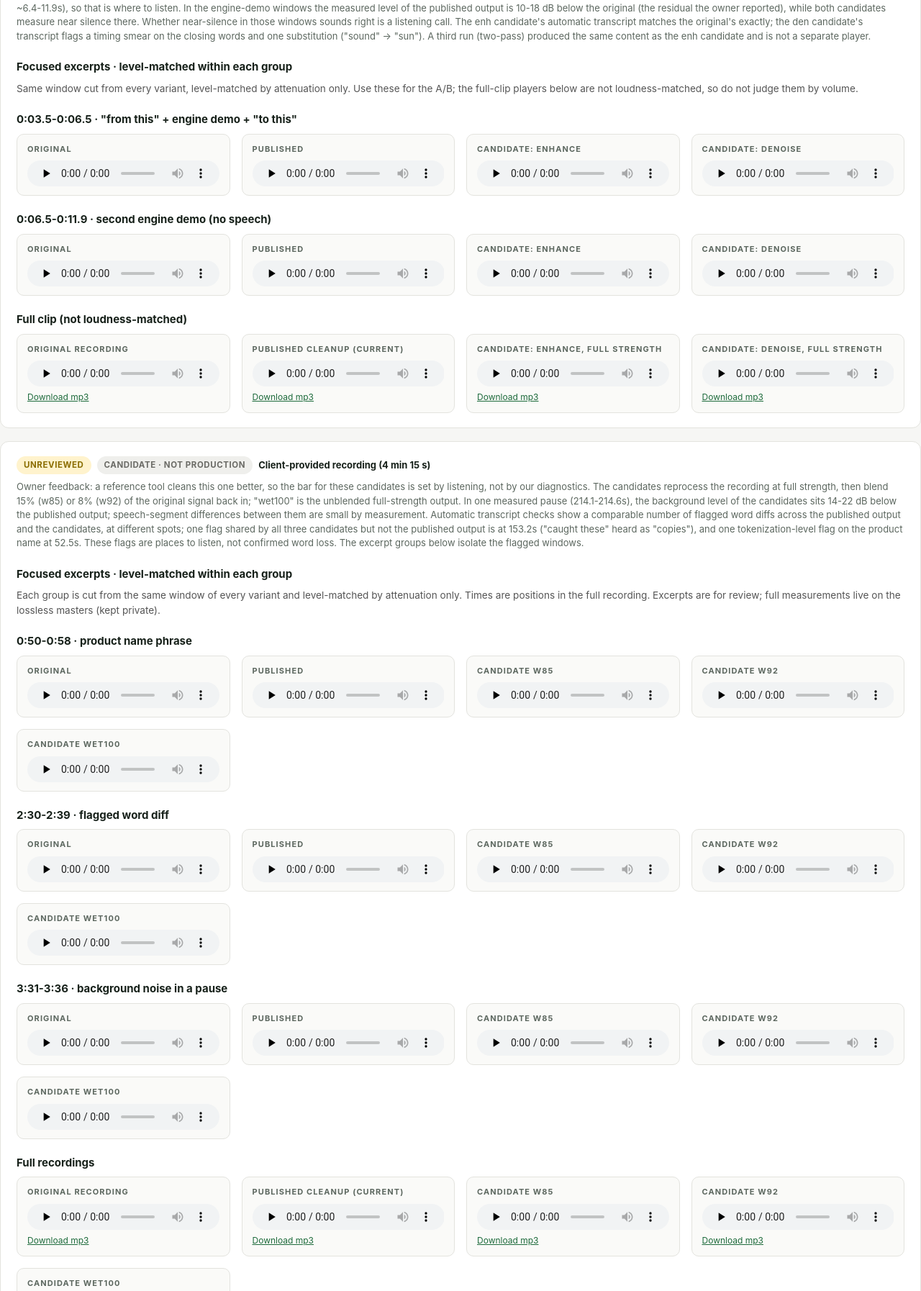
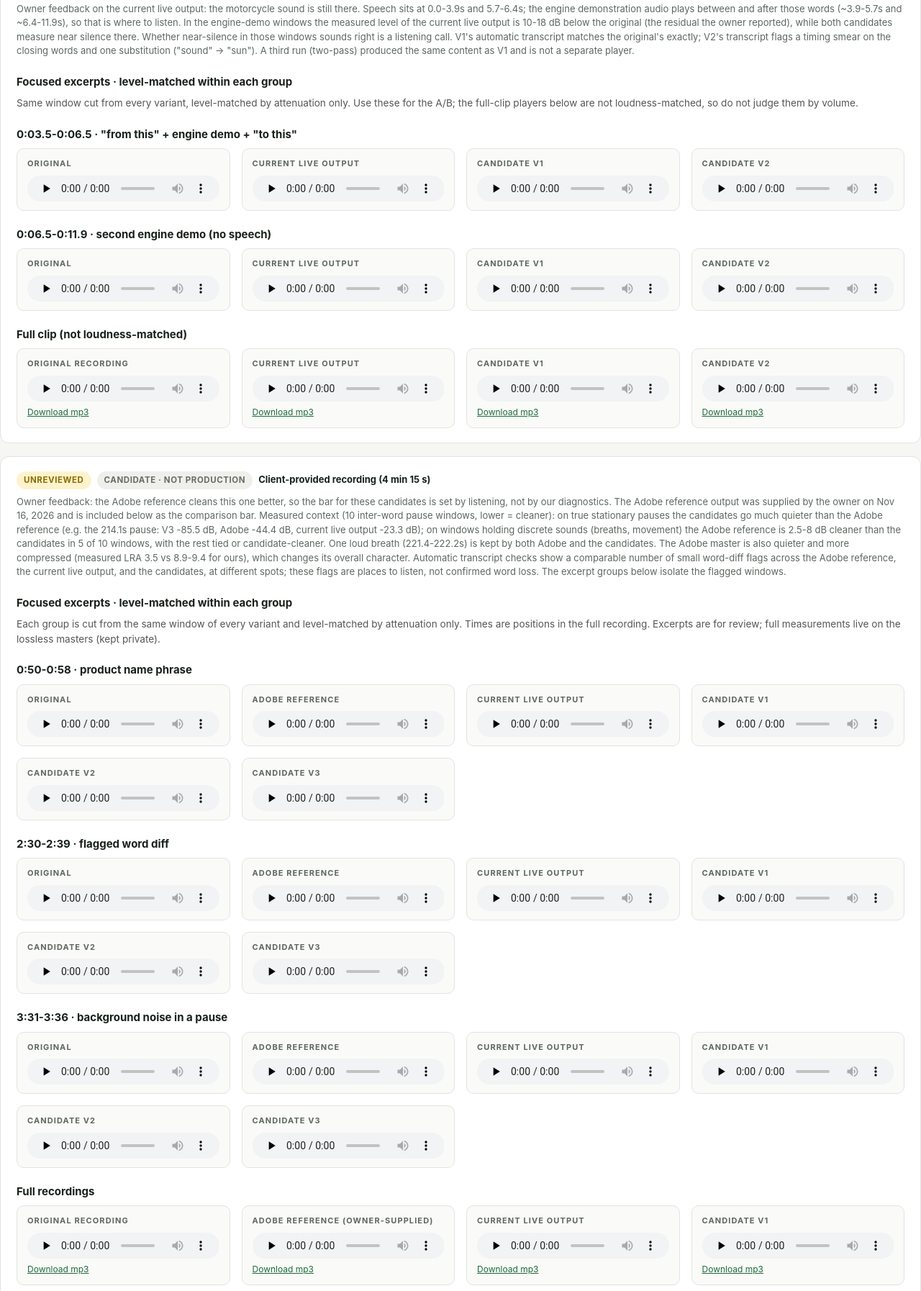
Before and after one commit to advayc/auk-production-backend, a plain HTML site: page docs/129-enhancement-candidates-unreviewed.html in a window 1280 px wide. Shown: the part 429-2223 px from the top of the page at 72% size. Drawn offline with Linux system fonts and the light colour scheme.

Commit message:
site: 129 review page - V-numbered candidates, 'current live output' labels, Adobe reference on client card
Owner feedback (Nov 16): candidates renamed V1/V2/V3 with a settings footnote;
'published' terminology replaced with 'current live output'. Owner-supplied
Adobe Podcast Enhance output for the client recording added as a reference
player (full-length, as supplied) and inside all three level-matched excerpt
groups (groups re-matched, attenuation only). Measured context noted on the
card; page remains unreviewed, no parity or superiority claims.

```diff
--- a/docs/129-enhancement-candidates-unreviewed.html
+++ b/docs/129-enhancement-candidates-unreviewed.html
@@ -27,39 +27,39 @@ footer p{margin:8px 0}
 .note{font-size:.85rem;color:#555;margin:.2rem 0 .7rem}
 </style></head><body>
 <h1>Enhancement candidates &middot; unreviewed listening review</h1>
-<p class="note">Two recordings the owner gave feedback on (Nov 11, 2026), reprocessed Nov 12, 2026 with candidate settings. Each card has the original recording, the currently published output, and the new candidates. These are candidates for a listening decision, not adopted production outputs.</p>
+<p class="note">Two recordings the owner gave feedback on (Nov 11, 2026), reprocessed Nov 12, 2026 with candidate settings. Each card has the original recording, the current live output, and the candidates (named V1, V2, ... per card; exact settings in the footnote at the bottom). These are candidates for a listening decision, not adopted production outputs.</p>
 <p class="note" style="border-left:4px solid #b8860b;padding:8px 12px;"><strong>Status: unreviewed.</strong> No listening verdict exists for any candidate on this page, and no candidate is presented as an improvement. All candidates pass the pipeline's current technical checks (sample-exact duration, no clipping, level targets within the true-peak ceiling). The remaining decision is human listening.</p>
-<p class="note" style="border-left:4px solid #6b6b66;padding:8px 12px;"><strong>Comparisons and loudness:</strong> the full-length players are mastered to a -1.0 dBTP ceiling but are not loudness-matched to one another, so use them for character and artifacts, not volume. The excerpt groups below (both clips) are level-matched within each group (attenuation only, matched down to the quietest variant in that window), so loudness should not bias those A/Bs. There is no Adobe (or any third-party) reference output here: no parity or superiority claim is made or implied.</p>
+<p class="note" style="border-left:4px solid #6b6b66;padding:8px 12px;"><strong>Comparisons and loudness:</strong> the full-length players are mastered to a -1.0 dBTP ceiling but are not loudness-matched to one another, so use them for character and artifacts, not volume. The excerpt groups below (both clips) are level-matched within each group (attenuation only, matched down to the quietest variant in that window), so loudness should not bias those A/Bs. An Adobe Podcast Enhance reference, supplied by the owner on Nov 16, 2026, is included for the client recording (full-length and in each excerpt group); there is no third-party reference for the motorcycle clip. References inform listening; no parity or superiority claim is made or implied.</p>
 <p class="note" style="border-left:4px solid #6b6b66;padding:8px 12px;"><strong>Diagnostics are not quality scores:</strong> the notes on each card come from automatic speech-to-text word diffs, a speaker-similarity score, and energy measurements. They locate where to listen; they do not score how it sounds.</p>
 
 <div class="card"><div class="chead"><span class="badge a">Unreviewed</span><span class="badge y">Candidate &middot; not production</span><span class="cid">Motorcycle audio without wind noise (11.9s)</span></div>
-<div class="cdet" style="margin-bottom:12px">Owner feedback on the published output: the motorcycle sound is still there. Speech sits at 0.0-3.9s and 5.7-6.4s; the engine demonstration audio plays between and after those words (~3.9-5.7s and ~6.4-11.9s), so that is where to listen. In the engine-demo windows the measured level of the published output is 10-18 dB below the original (the residual the owner reported), while both candidates measure near silence there. Whether near-silence in those windows sounds right is a listening call. The enh candidate's automatic transcript matches the original's exactly; the den candidate's transcript flags a timing smear on the closing words and one substitution ("sound" &rarr; "sun"). A third run (two-pass) produced the same content as the enh candidate and is not a separate player.</div>
+<div class="cdet" style="margin-bottom:12px">Owner feedback on the current live output: the motorcycle sound is still there. Speech sits at 0.0-3.9s and 5.7-6.4s; the engine demonstration audio plays between and after those words (~3.9-5.7s and ~6.4-11.9s), so that is where to listen. In the engine-demo windows the measured level of the current live output is 10-18 dB below the original (the residual the owner reported), while both candidates measure near silence there. Whether near-silence in those windows sounds right is a listening call. V1's automatic transcript matches the original's exactly; V2's transcript flags a timing smear on the closing words and one substitution ("sound" &rarr; "sun"). A third run (two-pass) produced the same content as V1 and is not a separate player.</div>
 <h3>Focused excerpts &middot; level-matched within each group</h3>
 <p class="note">Same window cut from every variant, level-matched by attenuation only. Use these for the A/B; the full-clip players below are not loudness-matched, so do not judge them by volume.</p>
 <h3>0:03.5-0:06.5 &middot; "from this" + engine demo + "to this"</h3>
 <div class="players">
 <figure><figcaption>Original</figcaption><audio controls preload="none" src="129-motorcycle-excerpt-M1-from-this-to-this--source.mp3"></audio></figure>
-<figure><figcaption>Published</figcaption><audio controls preload="none" src="129-motorcycle-excerpt-M1-from-this-to-this--published.mp3"></audio></figure>
-<figure><figcaption>Candidate: enhance</figcaption><audio controls preload="none" src="129-motorcycle-excerpt-M1-from-this-to-this--enh100.mp3"></audio></figure>
-<figure><figcaption>Candidate: denoise</figcaption><audio controls preload="none" src="129-motorcycle-excerpt-M1-from-this-to-this--den100.mp3"></audio></figure>
+<figure><figcaption>Current live output</figcaption><audio controls preload="none" src="129-motorcycle-excerpt-M1-from-this-to-this--published.mp3"></audio></figure>
+<figure><figcaption>Candidate V1</figcaption><audio controls preload="none" src="129-motorcycle-excerpt-M1-from-this-to-this--enh100.mp3"></audio></figure>
+<figure><figcaption>Candidate V2</figcaption><audio controls preload="none" src="129-motorcycle-excerpt-M1-from-this-to-this--den100.mp3"></audio></figure>
 </div>
 <h3>0:06.5-0:11.9 &middot; second engine demo (no speech)</h3>
 <div class="players">
 <figure><figcaption>Original</figcaption><audio controls preload="none" src="129-motorcycle-excerpt-M2-engine-demo--source.mp3"></audio></figure>
-<figure><figcaption>Published</figcaption><audio controls preload="none" src="129-motorcycle-excerpt-M2-engine-demo--published.mp3"></audio></figure>
-<figure><figcaption>Candidate: enhance</figcaption><audio controls preload="none" src="129-motorcycle-excerpt-M2-engine-demo--enh100.mp3"></audio></figure>
-<figure><figcaption>Candidate: denoise</figcaption><audio controls preload="none" src="129-motorcycle-excerpt-M2-engine-demo--den100.mp3"></audio></figure>
+<figure><figcaption>Current live output</figcaption><audio controls preload="none" src="129-motorcycle-excerpt-M2-engine-demo--published.mp3"></audio></figure>
+<figure><figcaption>Candidate V1</figcaption><audio controls preload="none" src="129-motorcycle-excerpt-M2-engine-demo--enh100.mp3"></audio></figure>
+<figure><figcaption>Candidate V2</figcaption><audio controls preload="none" src="129-motorcycle-excerpt-M2-engine-demo--den100.mp3"></audio></figure>
 </div>
 <h3>Full clip (not loudness-matched)</h3>
 <div class="players">
 <figure><figcaption>Original recording</figcaption><audio controls preload="none" src="129-motorcycle-original.mp3"></audio><div><a href="129-motorcycle-original.mp3">Download mp3</a></div></figure>
-<figure><figcaption>Published cleanup (current)</figcaption><audio controls preload="none" src="129-motorcycle-published.mp3"></audio><div><a href="129-motorcycle-published.mp3">Download mp3</a></div></figure>
-<figure><figcaption>Candidate: enhance, full strength</figcaption><audio controls preload="none" src="129-motorcycle-candidate-enh.mp3"></audio><div><a href="129-motorcycle-candidate-enh.mp3">Download mp3</a></div></figure>
-<figure><figcaption>Candidate: denoise, full strength</figcaption><audio controls preload="none" src="129-motorcycle-candidate-den.mp3"></audio><div><a href="129-motorcycle-candidate-den.mp3">Download mp3</a></div></figure>
+<figure><figcaption>Current live output</figcaption><audio controls preload="none" src="129-motorcycle-published.mp3"></audio><div><a href="129-motorcycle-published.mp3">Download mp3</a></div></figure>
+<figure><figcaption>Candidate V1</figcaption><audio controls preload="none" src="129-motorcycle-candidate-enh.mp3"></audio><div><a href="129-motorcycle-candidate-enh.mp3">Download mp3</a></div></figure>
+<figure><figcaption>Candidate V2</figcaption><audio controls preload="none" src="129-motorcycle-candidate-den.mp3"></audio><div><a href="129-motorcycle-candidate-den.mp3">Download mp3</a></div></figure>
 </div></div>
 
 <div class="card"><div class="chead"><span class="badge a">Unreviewed</span><span class="badge y">Candidate &middot; not production</span><span class="cid">Client-provided recording (4 min 15 s)</span></div>
-<div class="cdet" style="margin-bottom:12px">Owner feedback: a reference tool cleans this one better, so the bar for these candidates is set by listening, not by our diagnostics. The candidates reprocess the recording at full strength, then blend 15% (w85) or 8% (w92) of the original signal back in; "wet100" is the unblended full-strength output. In one measured pause (214.1-214.6s), the background level of the candidates sits 14-22 dB below the published output; speech-segment differences between them are small by measurement. Automatic transcript checks show a comparable number of flagged word diffs across the published output and the candidates, at different spots; one flag shared by all three candidates but not the published output is at 153.2s ("caught these" heard as "copies"), and one tokenization-level flag on the product name at 52.5s. These flags are places to listen, not confirmed word loss. The excerpt groups below isolate the flagged windows.</div>
+<div class="cdet" style="margin-bottom:12px">Owner feedback: the Adobe reference cleans this one better, so the bar for these candidates is set by listening, not by our diagnostics. The Adobe reference output was supplied by the owner on Nov 16, 2026 and is included below as the comparison bar. Measured context (10 inter-word pause windows, lower = cleaner): on true stationary pauses the candidates go much quieter than the Adobe reference (e.g. the 214.1s pause: V3 -85.5 dB, Adobe -44.4 dB, current live output -23.3 dB); on windows holding discrete sounds (breaths, movement) the Adobe reference is 2.5-8 dB cleaner than the candidates in 5 of 10 windows, with the rest tied or candidate-cleaner. One loud breath (221.4-222.2s) is kept by both Adobe and the candidates. The Adobe master is also quieter and more compressed (measured LRA 3.5 vs 8.9-9.4 for ours), which changes its overall character. Automatic transcript checks show a comparable number of small word-diff flags across the Adobe reference, the current live output, and the candidates, at different spots; these flags are places to listen, not confirmed word loss. The excerpt groups below isolate the flagged windows.</div>
 
 <h3>Focused excerpts &middot; level-matched within each group</h3>
 <p class="note">Each group is cut from the same window of every variant and level-matched by attenuation only. Times are positions in the full recording. Excerpts are for review; full measurements live on the lossless masters (kept private).</p>
@@ -67,41 +67,45 @@ footer p{margin:8px 0}
 <h3>0:50-0:58 &middot; product name phrase</h3>
 <div class="players">
 <figure><figcaption>Original</figcaption><audio controls preload="none" src="129-client-excerpt-C1-magic-hour--source.mp3"></audio></figure>
-<figure><figcaption>Published</figcaption><audio controls preload="none" src="129-client-excerpt-C1-magic-hour--published.mp3"></audio></figure>
-<figure><figcaption>Candidate w85</figcaption><audio controls preload="none" src="129-client-excerpt-C1-magic-hour--w85.mp3"></audio></figure>
-<figure><figcaption>Candidate w92</figcaption><audio controls preload="none" src="129-client-excerpt-C1-magic-hour--w92.mp3"></audio></figure>
-<figure><figcaption>Candidate wet100</figcaption><audio controls preload="none" src="129-client-excerpt-C1-magic-hour--wet100.mp3"></audio></figure>
+<figure><figcaption>Adobe reference</figcaption><audio controls preload="none" src="129-client-excerpt-C1-magic-hour--adobe.mp3"></audio></figure>
+<figure><figcaption>Current live output</figcaption><audio controls preload="none" src="129-client-excerpt-C1-magic-hour--published.mp3"></audio></figure>
+<figure><figcaption>Candidate V1</figcaption><audio controls preload="none" src="129-client-excerpt-C1-magic-hour--w85.mp3"></audio></figure>
+<figure><figcaption>Candidate V2</figcaption><audio controls preload="none" src="129-client-excerpt-C1-magic-hour--w92.mp3"></audio></figure>
+<figure><figcaption>Candidate V3</figcaption><audio controls preload="none" src="129-client-excerpt-C1-magic-hour--wet100.mp3"></audio></figure>
 </div>
 
 <h3>2:30-2:39 &middot; flagged word diff</h3>
 <div class="players">
 <figure><figcaption>Original</figcaption><audio controls preload="none" src="129-client-excerpt-C2-caught-these--source.mp3"></audio></figure>
-<figure><figcaption>Published</figcaption><audio controls preload="none" src="129-client-excerpt-C2-caught-these--published.mp3"></audio></figure>
-<figure><figcaption>Candidate w85</figcaption><audio controls preload="none" src="129-client-excerpt-C2-caught-these--w85.mp3"></audio></figure>
-<figure><figcaption>Candidate w92</figcaption><audio controls preload="none" src="129-client-excerpt-C2-caught-these--w92.mp3"></audio></figure>
-<figure><figcaption>Candidate wet100</figcaption><audio controls preload="none" src="129-client-excerpt-C2-caught-these--wet100.mp3"></audio></figure>
+<figure><figcaption>Adobe reference</figcaption><audio controls preload="none" src="129-client-excerpt-C2-caught-these--adobe.mp3"></audio></figure>
+<figure><figcaption>Current live output</figcaption><audio controls preload="none" src="129-client-excerpt-C2-caught-these--published.mp3"></audio></figure>
+<figure><figcaption>Candidate V1</figcaption><audio controls preload="none" src="129-client-excerpt-C2-caught-these--w85.mp3"></audio></figure>
+<figure><figcaption>Candidate V2</figcaption><audio controls preload="none" src="129-client-excerpt-C2-caught-these--w92.mp3"></audio></figure>
+<figure><figcaption>Candidate V3</figcaption><audio controls preload="none" src="129-client-excerpt-C2-caught-these--wet100.mp3"></audio></figure>
 </div>
 
 <h3>3:31-3:36 &middot; background noise in a pause</h3>
 <div class="players">
 <figure><figcaption>Original</figcaption><audio controls preload="none" src="129-client-excerpt-C3-noisy-pause--source.mp3"></audio></figure>
-<figure><figcaption>Published</figcaption><audio controls preload="none" src="129-client-excerpt-C3-noisy-pause--published.mp3"></audio></figure>
-<figure><figcaption>Candidate w85</figcaption><audio controls preload="none" src="129-client-excerpt-C3-noisy-pause--w85.mp3"></audio></figure>
-<figure><figcaption>Candidate w92</figcaption><audio controls preload="none" src="129-client-excerpt-C3-noisy-pause--w92.mp3"></audio></figure>
-<figure><figcaption>Candidate wet100</figcaption><audio controls preload="none" src="129-client-excerpt-C3-noisy-pause--wet100.mp3"></audio></figure>
+<figure><figcaption>Adobe reference</figcaption><audio controls preload="none" src="129-client-excerpt-C3-noisy-pause--adobe.mp3"></audio></figure>
+<figure><figcaption>Current live output</figcaption><audio controls preload="none" src="129-client-excerpt-C3-noisy-pause--published.mp3"></audio></figure>
+<figure><figcaption>Candidate V1</figcaption><audio controls preload="none" src="129-client-excerpt-C3-noisy-pause--w85.mp3"></audio></figure>
+<figure><figcaption>Candidate V2</figcaption><audio controls preload="none" src="129-client-excerpt-C3-noisy-pause--w92.mp3"></audio></figure>
+<figure><figcaption>Candidate V3</figcaption><audio controls preload="none" src="129-client-excerpt-C3-noisy-pause--wet100.mp3"></audio></figure>
 </div>
 
 <h3>Full recordings</h3>
 <div class="players">
 <figure><figcaption>Original recording</figcaption><audio controls preload="none" src="129-client-original.mp3"></audio><div><a href="129-client-original.mp3">Download mp3</a></div></figure>
-<figure><figcaption>Published cleanup (current)</figcaption><audio controls preload="none" src="129-client-published.mp3"></audio><div><a href="129-client-published.mp3">Download mp3</a></div></figure>
-<figure><figcaption>Candidate w85</figcaption><audio controls preload="none" src="129-client-candidate-w85.mp3"></audio><div><a href="129-client-candidate-w85.mp3">Download mp3</a></div></figure>
-<figure><figcaption>Candidate w92</figcaption><audio controls preload="none" src="129-client-candidate-w92.mp3"></audio><div><a href="129-client-candidate-w92.mp3">Download mp3</a></div></figure>
-<figure><figcaption>Candidate wet100</figcaption><audio controls preload="none" src="129-client-candidate-wet100.mp3"></audio><div><a href="129-client-candidate-wet100.mp3">Download mp3</a></div></figure>
+<figure><figcaption>Adobe reference (owner-supplied)</figcaption><audio controls preload="none" src="129-client-adobe-reference.mp3"></audio><div><a href="129-client-adobe-reference.mp3">Download mp3</a></div></figure>
+<figure><figcaption>Current live output</figcaption><audio controls preload="none" src="129-client-published.mp3"></audio><div><a href="129-client-published.mp3">Download mp3</a></div></figure>
+<figure><figcaption>Candidate V1</figcaption><audio controls preload="none" src="129-client-candidate-w85.mp3"></audio><div><a href="129-client-candidate-w85.mp3">Download mp3</a></div></figure>
+<figure><figcaption>Candidate V2</figcaption><audio controls preload="none" src="129-client-candidate-w92.mp3"></audio><div><a href="129-client-candidate-w92.mp3">Download mp3</a></div></figure>
+<figure><figcaption>Candidate V3</figcaption><audio controls preload="none" src="129-client-candidate-wet100.mp3"></audio><div><a href="129-client-candidate-wet100.mp3">Download mp3</a></div></figure>
 </div></div>
 
 <footer>
-<p>Processed Nov 12, 2026 through the production voice-enhancement pipeline (repository commit f6e8c85, seed 42) with per-candidate strength settings recorded in the run manifests. Full-length audio here is lossy 192 kbps MP3 for review; lossless masters and the measurement manifest are retained privately.</p>
+<p>Processed Nov 12, 2026 through the production voice-enhancement pipeline (repository commit f6e8c85, seed 42) with per-candidate strength settings recorded in the run manifests. Candidate settings &middot; motorcycle card: V1 = enhance instruction at full strength, unblended; V2 = denoise instruction at full strength, unblended. Client card: V1 = full-strength output blended with 15% of the original (w85), V2 = blended with 8% (w92), V3 = unblended full-strength output (wet100). Full-length audio here is lossy MP3 for review (the Adobe reference is served as supplied, 128 kbps); lossless masters and the measurement manifest are retained privately. Page updated Nov 16, 2026: V-numbered candidate names, "current live output" replaces "published", Adobe reference added to the client card, excerpt groups re-matched including the reference.</p>
 <p>A second work item from the same feedback round (a denoise-strength variant of the client recording) could not be produced: on Nov 12 the hosted compute session's Drive authorization did not complete in three observed attempts - the browser-side consent step finished each time, but the runtime kept waiting for the authorization reply and never proceeded. The cause is unverified. This item remains blocked, not cancelled.</p>
 <p>Nothing on this page is a quality verdict, an improvement claim, or a comparison against any third-party tool. Adoption requires the owner's listening decision.</p>
 </footer>
```
Also changed, not shown: 19 other files.
